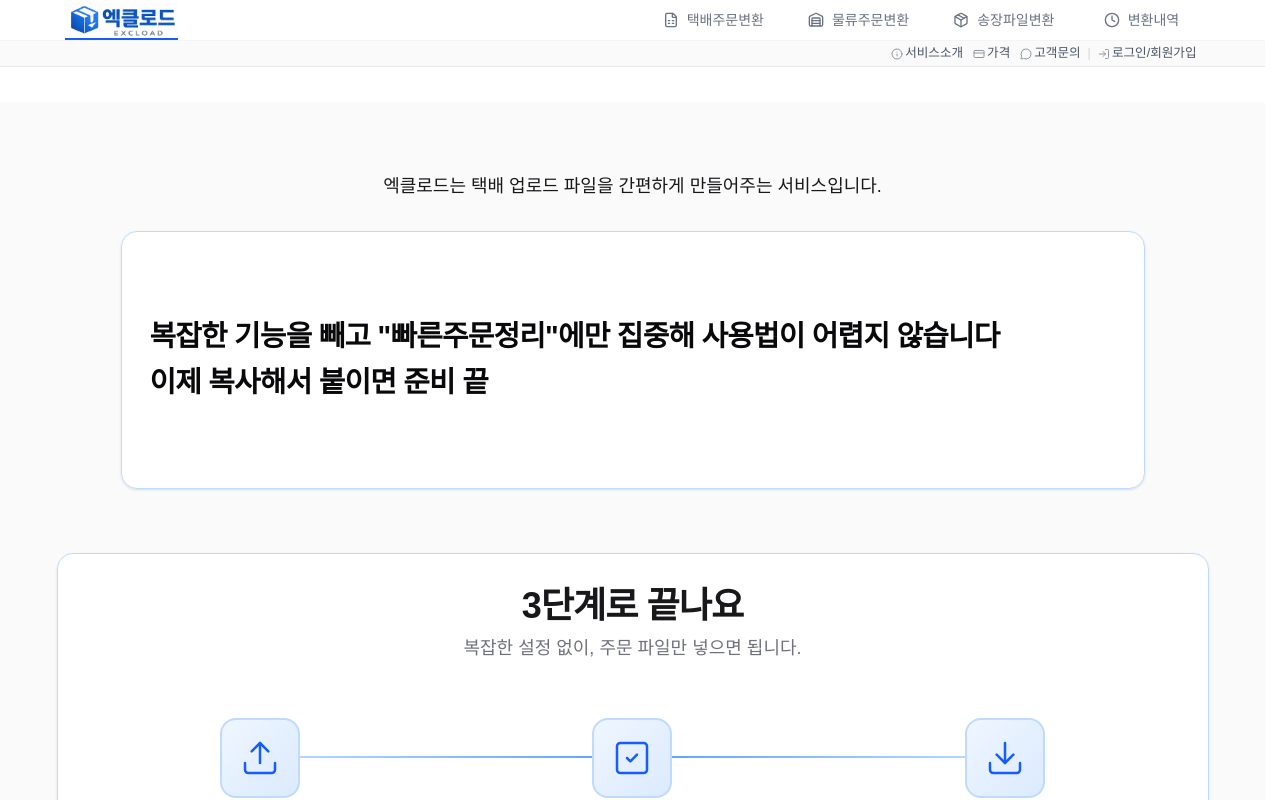
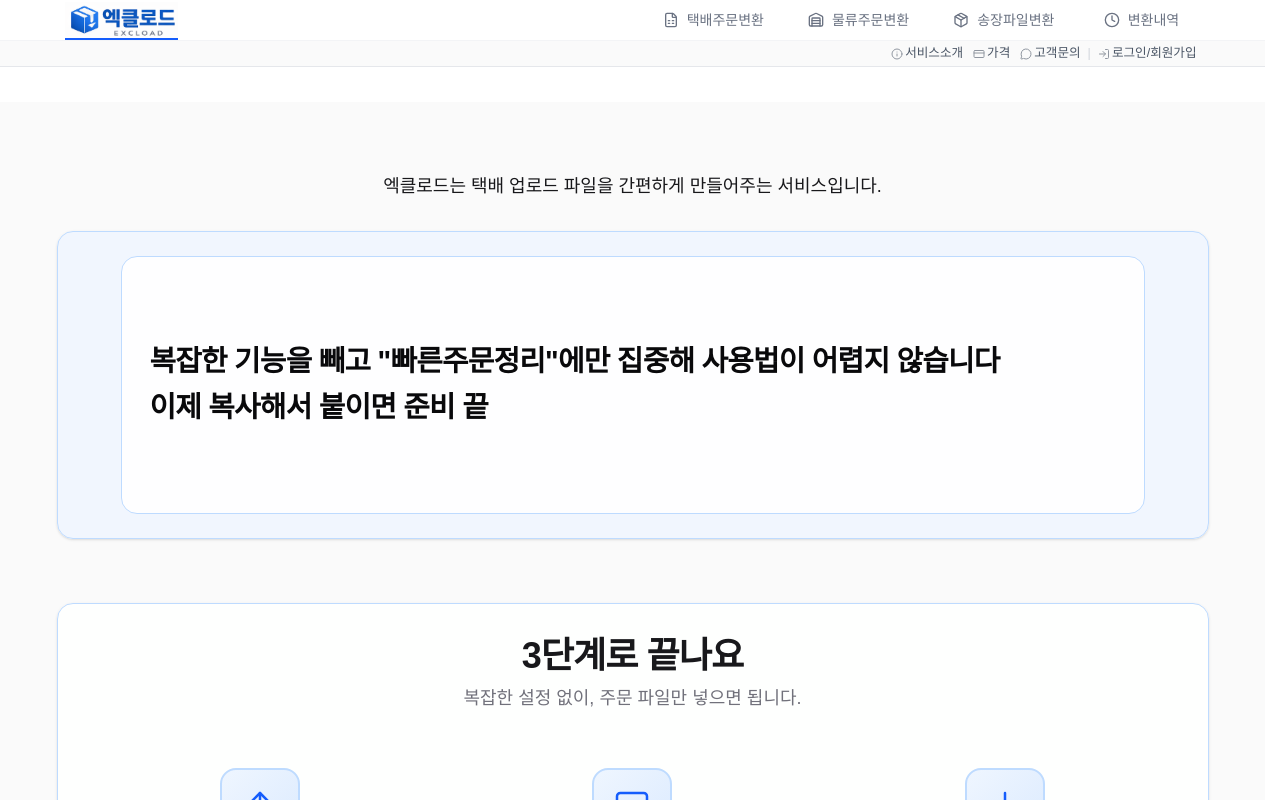
Before and after one commit to a01083475766-bit/excload, a Next.js app: page / in a window 1280 px wide. Shown: the top 800 px of the page. Built offline with nearby package versions, Linux system fonts and the light colour scheme; no server answers; the database is empty.

Commit message:
대화형박스 부모

```diff
--- a/app/excload/page.tsx
+++ b/app/excload/page.tsx
@@ -101,7 +101,8 @@ export default function HomePage() {
             <p className="mb-6 mx-auto max-w-5xl text-center text-base sm:text-lg font-medium leading-snug text-zinc-900 dark:text-zinc-100 [word-break:keep-all] md:mb-8">
               엑클로드는 택배 업로드 파일을 간편하게 만들어주는 서비스입니다.
             </p>
-            <div className="mx-auto mb-4 w-full max-w-5xl rounded-2xl border border-blue-200 bg-white/90 p-5 text-left shadow-sm dark:border-blue-900 dark:bg-zinc-900/90 md:p-6 lg:p-7">
+            <div className="mx-auto mb-4 w-full max-w-6xl rounded-2xl border border-blue-200 bg-blue-50/80 p-4 shadow-sm dark:border-blue-900 dark:bg-blue-950/30 md:p-5 lg:p-6">
+              <div className="mx-auto w-full max-w-5xl rounded-2xl border border-blue-200 bg-white/90 p-5 text-left dark:border-blue-900 dark:bg-zinc-900/90 md:p-6 lg:p-7">
                 <div
                   className={`flex min-h-[min(170px,22vh)] flex-col justify-center md:min-h-[200px] ${typingHeroTextClass} space-y-2 md:space-y-2.5`}
                 >
@@ -131,6 +132,7 @@ export default function HomePage() {
                       return null;
                     })
                   )}
+                </div>
               </div>
             </div>
 
```
Lines whose indentation alone changed are shown as unchanged.
